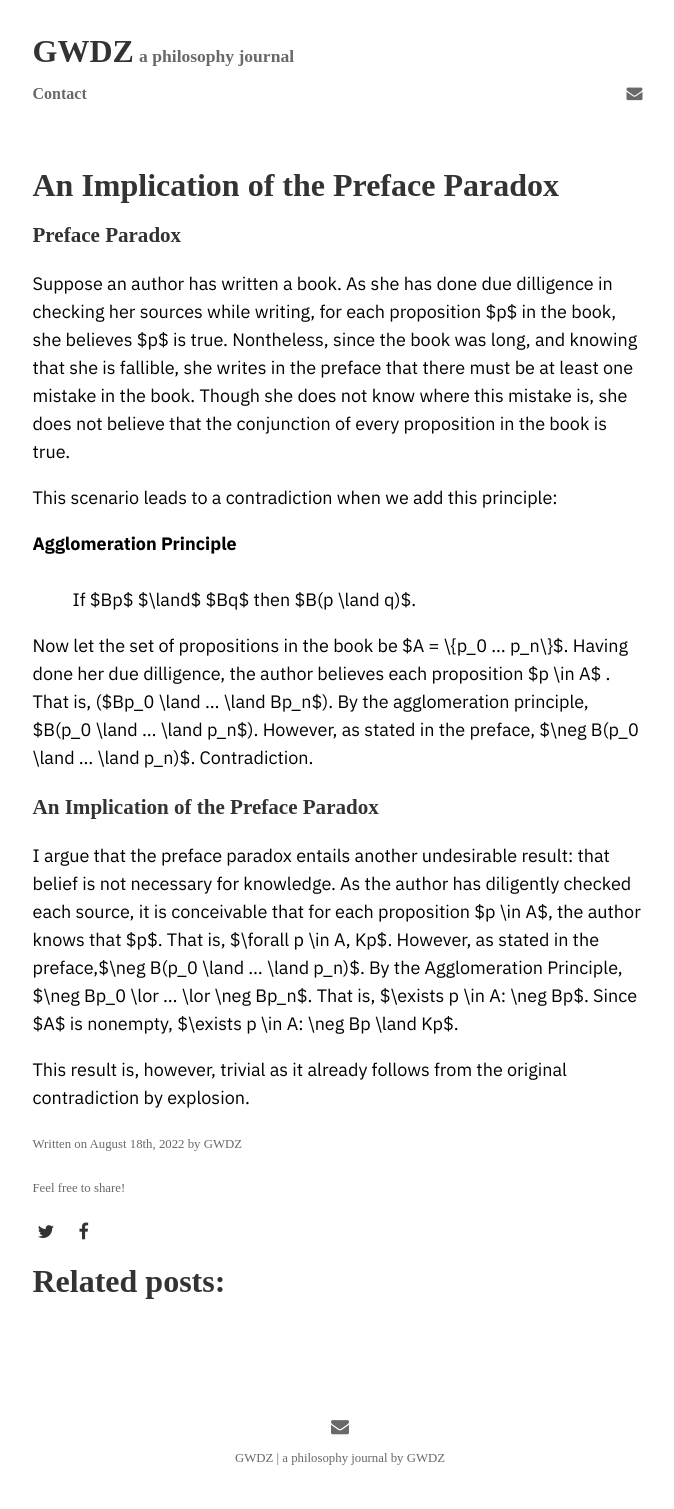
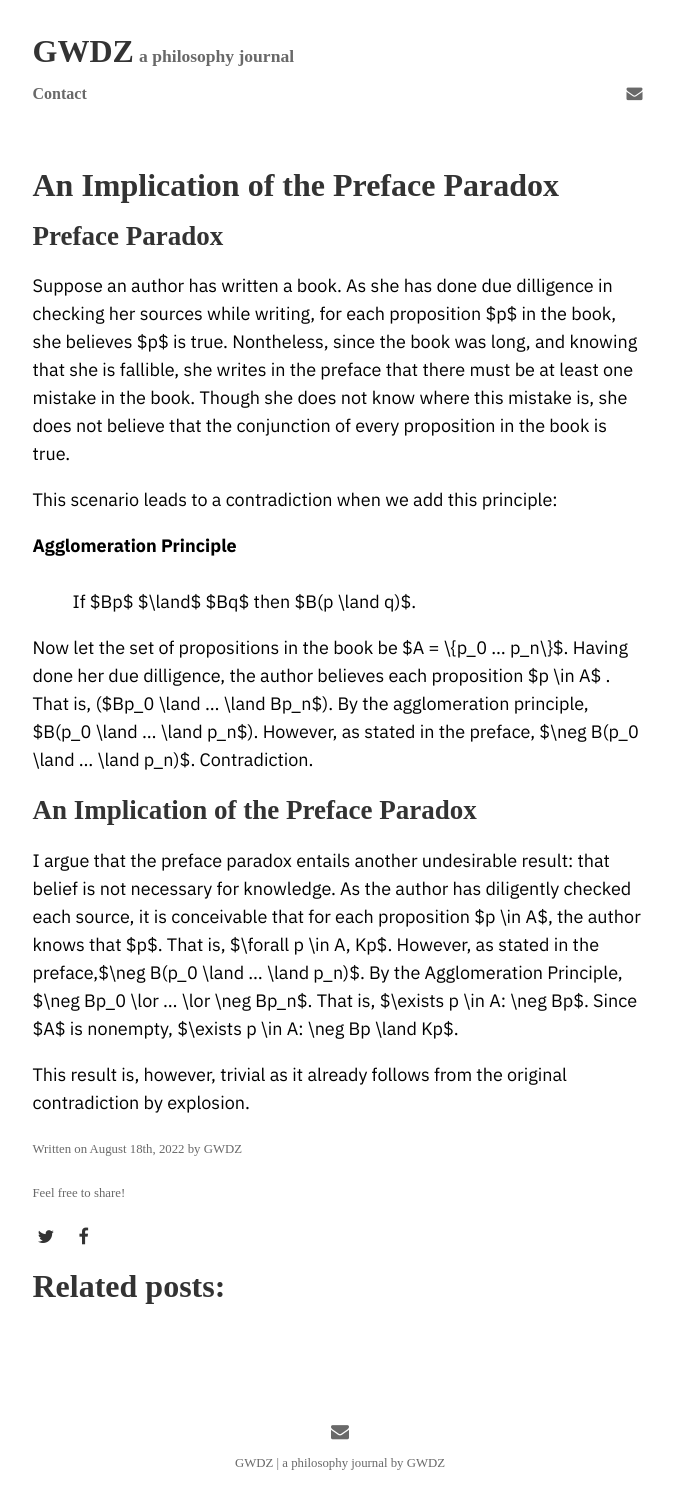
Before and after one commit to GWDZ-true/gwdz-site, a Jekyll site: the page built from _posts/2022-08-18-an-implication-of-the-preface-paradox.md, in a window 1280 px wide. Shown: the whole page, without its empty margins (300-974 px from the left). Built offline with Jekyll 4.4.1, drawn with Linux system fonts in a browser that asks for light colours; some web fonts are replaced.

```diff
--- a/_posts/2022-08-18-an-implication-of-the-preface-paradox.md
+++ b/_posts/2022-08-18-an-implication-of-the-preface-paradox.md
@@ -7,7 +7,7 @@ tags: [epistemology,paradoxes]
 
 ---
 
-### Preface Paradox
+## Preface Paradox
 
 Suppose an author has written a book. As she has done due dilligence in checking her sources while writing, for each proposition $p$ in the book, she believes $p$ is true. Nontheless, since the book was long, and knowing that she is fallible, she writes in the preface that there must be at least one mistake in the book.  Though she does not know where this mistake is, she does not believe that the conjunction of every proposition in the book is true.
 
@@ -18,7 +18,7 @@ This scenario leads to a contradiction when we add this principle:
 
 Now let the set of propositions in the book be $A = \\{p_0 ... p_n\\}$. Having done her due dilligence, the author believes each proposition $p \in A$ . That is, ($Bp_0 \land ... \land Bp_n$). By the agglomeration principle, $B(p_0 \land ... \land p_n$). However, as stated in the preface, $\neg B(p_0 \land ... \land p_n)$. Contradiction.
 
-### An Implication of the Preface Paradox
+## An Implication of the Preface Paradox
 
 I argue that the preface paradox entails another undesirable result: that belief is not necessary for knowledge. As the author has diligently checked each source, it is conceivable that for each proposition $p \in A$, the author knows that $p$. That is, $\forall p \in A, Kp$. However, as stated in the preface,$\neg B(p_0 \land ... \land p_n)$. By the  Agglomeration Principle, $\neg Bp_0 \lor ... \lor \neg Bp_n$. That is, $\exists p \in A: \neg Bp$. Since $A$ is nonempty, $\exists p \in A: \neg Bp \land Kp$.
 
```
